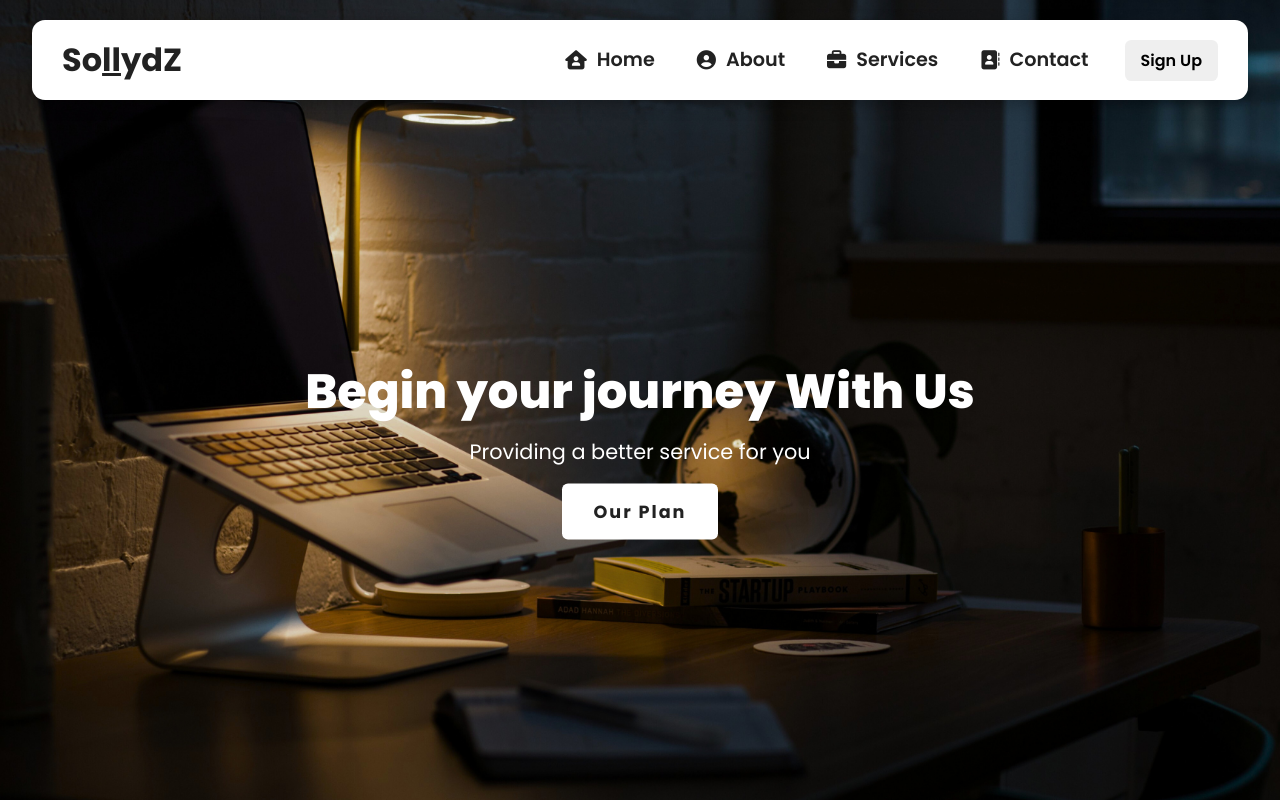
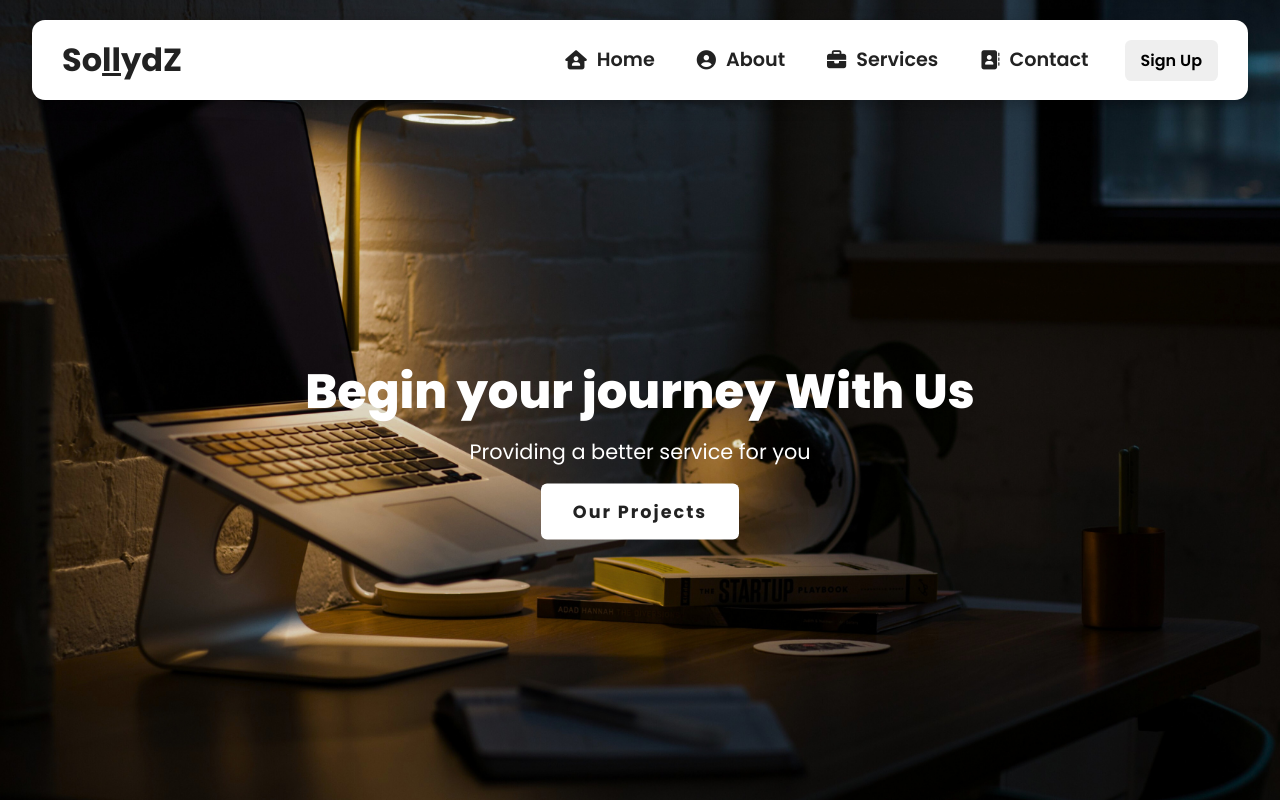
Before and after one commit to huzaifameer/React-web-project, a React (Create React App) app: page / in a window 1280 px wide. Shown: the top 800 px of the page. Built offline with nearby package versions, Linux system fonts and the light colour scheme.

Commit message:
commit14

```diff
--- a/src/routes/Home.js
+++ b/src/routes/Home.js
@@ -11,8 +11,8 @@ function Home() {
         heroImage={HomePage}
         title="Begin your journey With Us"
         text="Providing a better service for you"
-        buttonText="Our Plan"
-        url="/"
+        buttonText="Our Projects"
+        url="https://github.com/huzaifameer"
         btnClass="show"
         />
         <Destination></Destination>
```
Also changed, not shown: src/Components/Destination-styles.css (line endings or trailing spaces).
